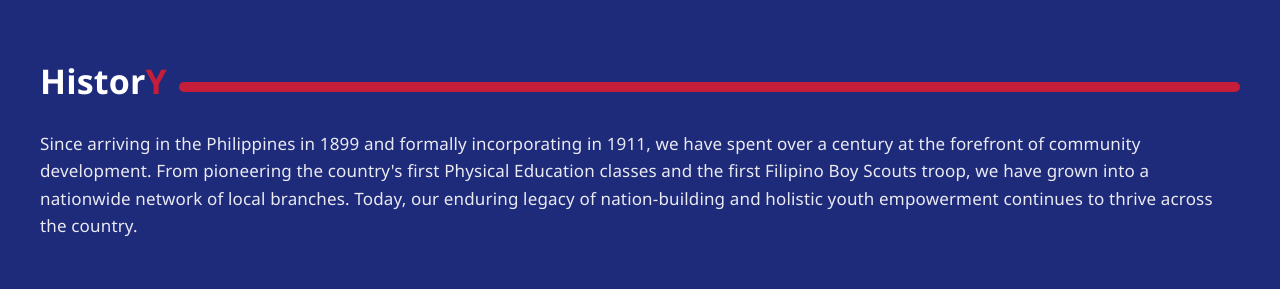
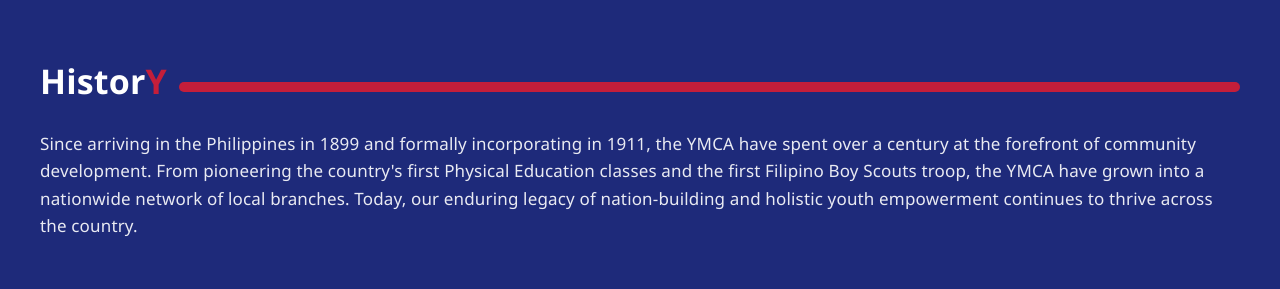
Before and after one commit to jeansonvillanueva/ymcaphilippines, a React (Vite) app in the folder frontend/: page /about-us in a window 1280 px wide. Shown: the part 1620-1909 px from the top of the page. Built offline with nearby package versions, Linux system fonts and the light colour scheme; no server answers.

Commit message:
Modification of History video uploaded

```diff
--- a/frontend/src/pages/About_Us.tsx
+++ b/frontend/src/pages/About_Us.tsx
@@ -509,7 +509,7 @@
       <section id="history" className="page-section histoy-section">
         <div className="page-section__inner">
           <SubjectHeader text="HistorY" className="reveal" />
-          <p className="histoy__subtitle reveal">Since arriving in the Philippines in 1899 and formally incorporating in 1911, we have spent over a century at the forefront of community development. From pioneering the country's first Physical Education classes and the first Filipino Boy Scouts troop, we have grown into a nationwide network of local branches. Today, our enduring legacy of nation-building and holistic youth empowerment continues to thrive across the country. </p>
+          <p className="histoy__subtitle reveal">Since arriving in the Philippines in 1899 and formally incorporating in 1911, the YMCA have spent over a century at the forefront of community development. From pioneering the country's first Physical Education classes and the first Filipino Boy Scouts troop, the YMCA have grown into a nationwide network of local branches. Today, our enduring legacy of nation-building and holistic youth empowerment continues to thrive across the country.</p>
 
           <div className="histoy-grid reveal reveal-delay-1">
             <figure className="histoy-card histoy-card--right">
```
Also changed, not shown: 1 other file (tests, documents, lock files or other folders).
